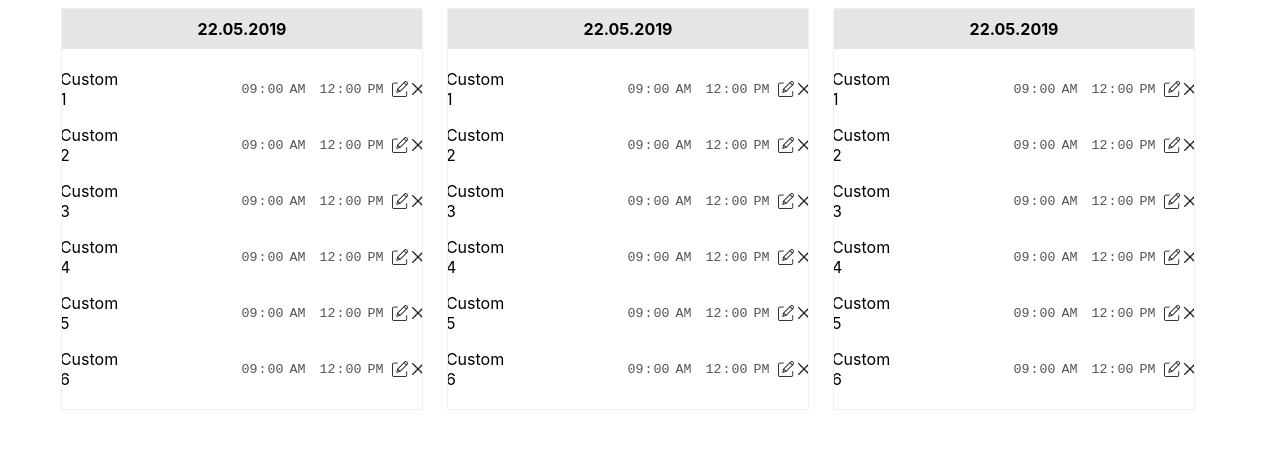
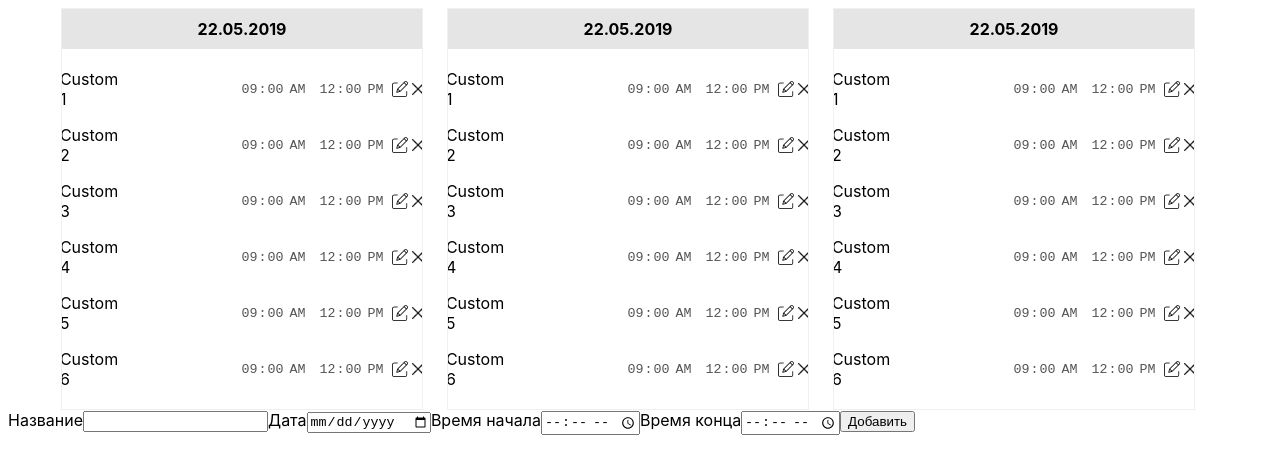
Before and after one commit to NikoraDmytro/react-events-v2, a React (Create React App) app: page / in a window 1280 px wide. Shown: the top 474 px of the page. Built offline with nearby package versions, Linux system fonts and the light colour scheme.

Commit message:
Added very ruft version of form for adding new events.

```diff
--- a/package.json
+++ b/package.json
@@ -10,6 +10,8 @@
     "@types/node": "^12.20.28",
     "@types/react": "^17.0.27",
     "@types/react-dom": "^17.0.9",
+    "date-fns": "^2.25.0",
+    "formik": "^2.2.9",
     "node-sass": "^6.0.1",
     "react": "^17.0.2",
     "react-dom": "^17.0.2",
--- a/src/App.tsx
+++ b/src/App.tsx
@@ -1,10 +1,12 @@
 import React from "react";
-import { EventsList } from "./components/EventsList/EventsList";
+import { EventsList } from "./components/EventsList";
+import { AddEventForm } from './components/AddEventForm/index';
 
 function App() {
   return (
     <div className="App">
       <EventsList />
+      <AddEventForm />
     </div>
   );
 }
--- /dev/null
+++ b/src/components/AddEventForm/index.tsx
@@ -0,0 +1,85 @@
+import React from "react";
+import { Formik, Form, Field, ErrorMessage } from 'formik'
+import { EventFormValues } from "../../shared/types/FormTypes";
+import { addYears, isPast } from "date-fns"
+
+const initialValues: EventFormValues = {
+    eventName: "",
+    eventDate: "",
+    eventStart: "",
+    eventEnd: "",
+}
+
+const eventFormValidation = (values: EventFormValues) => {
+    const errors: Partial<typeof values> = {};
+
+    if (!values.eventName) {
+        errors.eventName = "Required!";
+    }
+    else if (values.eventName.length > 30) {
+        errors.eventName = "Must be less than 30 characters long!";
+    }
+
+    if (!values.eventDate) {
+        errors.eventDate = "Required!";
+    }
+    else if (isPast(new Date(values.eventDate))) {
+        errors.eventDate = "Event should not take place in past!";
+    }
+    else if (new Date(values.eventDate) >= addYears(new Date(), 2)) {
+        errors.eventDate = "Planning event two years in advance is nonsense!";
+    }
+
+
+    if (!values.eventStart) {
+        errors.eventStart = "Required!";
+    } else if (values.eventStart < "09:00") {
+        errors.eventStart = "Minimum start time - 09:00!";
+    }
+
+    if (!values.eventEnd) {
+        errors.eventEnd = "Required!";
+    }
+    else if (values.eventEnd > "18:00") {
+        errors.eventEnd = "Maximum end time - 18:00!";
+    }
+    else if (values.eventStart && values.eventStart >= values.eventEnd) {
+        errors.eventEnd = "End time must be bigger than start time!";
+    }
+
+
+    return errors;
+}
+
+export const AddEventForm = () => {
+    return (
+        <Formik
+            initialValues={initialValues}
+            validate={eventFormValidation}
+            onSubmit={(values, { setSubmitting }) => {
+                console.log(values);
+                setSubmitting(false);
+            }}
+        >
+            <Form>
+                <label htmlFor="eventName">Название</label>
+                <Field name="eventName" type="text" autoComplete="off" />
+                <ErrorMessage name="eventName" />
+
+                <label htmlFor="eventDate">Дата</label>
+                <Field name="eventDate" type="date" />
+                <ErrorMessage name="eventDate" />
+
+                <label htmlFor="eventStart">Время начала</label>
+                <Field name="eventStart" type="time" />
+                <ErrorMessage name="eventStart" />
+
+                <label htmlFor="eventEnd">Время конца</label>
+                <Field name="eventEnd" type="time" />
+                <ErrorMessage name="eventEnd" />
+
+                <button type="submit">Добавить</button>
+            </Form>
+        </Formik>
+    )
+}
--- /dev/null
+++ b/src/shared/types/FormTypes.ts
@@ -0,0 +1,13 @@
+import { FormikHelpers } from "formik";
+
+export type EventFormValues = {
+  eventName: string;
+  eventStart: string;
+  eventEnd: string;
+  eventDate: string;
+};
+
+export type onSubmitProps = {
+  values: EventFormValues;
+  helpers: FormikHelpers<EventFormValues>;
+};
```
Also changed, not shown: src/components/EventsList/index.tsx (renamed from src/components/EventsList/EventsList.tsx), 1 other file (tests, documents, lock files or other folders).
